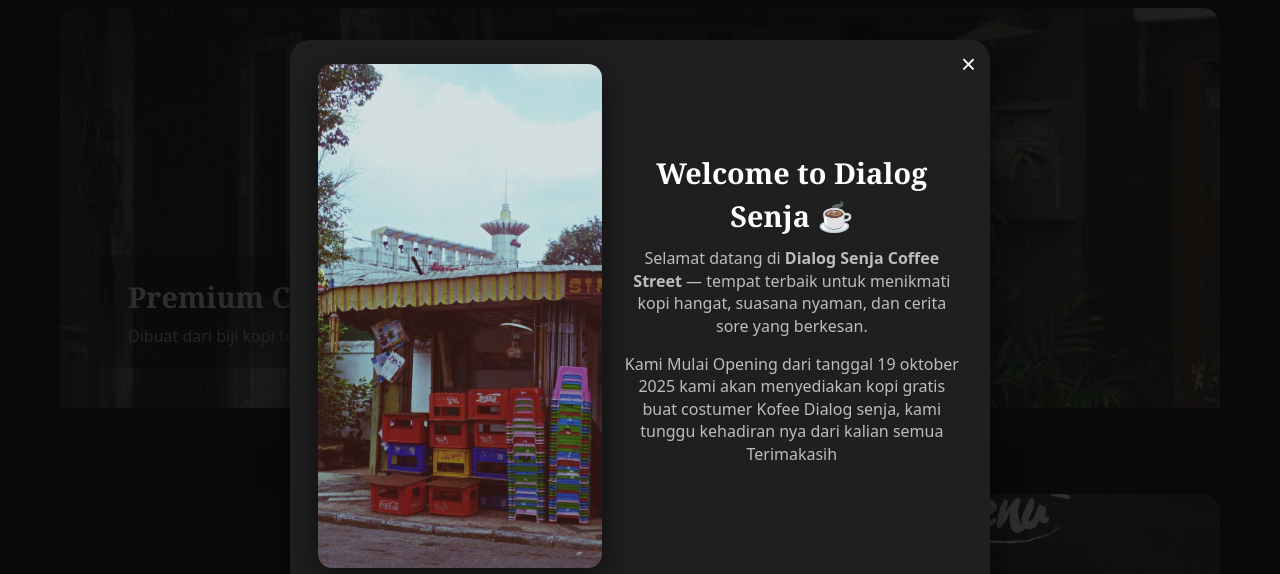
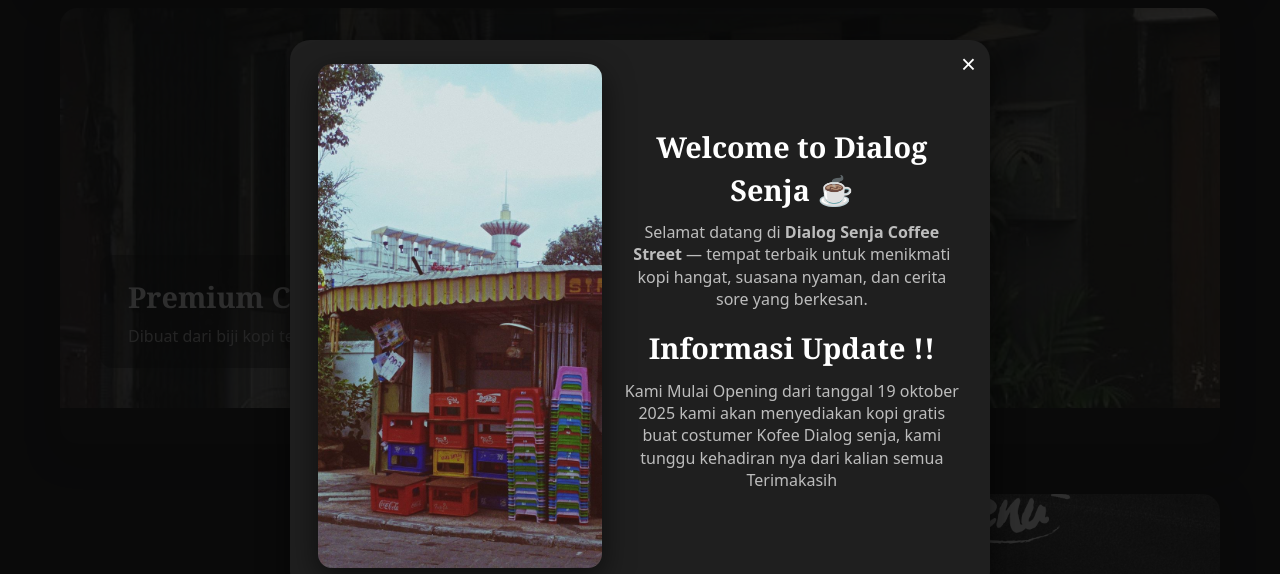
Before and after one commit to farhan8883-max/websiteKofee, a plain HTML site: page index.html in a window 1280 px wide. Shown: the part 84-658 px from the top of the page. Drawn offline with Linux system fonts and the light colour scheme.

Commit message:
Update index.html

```diff
--- a/index.html
+++ b/index.html
@@ -734,6 +734,7 @@ footer{
       <p>
         Selamat datang di <b>Dialog Senja Coffee Street</b> — tempat terbaik untuk menikmati kopi hangat, suasana nyaman, dan cerita sore yang berkesan.
       </p>
+       <h2>Informasi Update !!</h2>
        <p>
         Kami Mulai Opening dari tanggal 19 oktober 2025 kami akan menyediakan kopi gratis buat costumer Kofee Dialog senja, kami tunggu kehadiran nya dari kalian semua Terimakasih
       </p>
```
